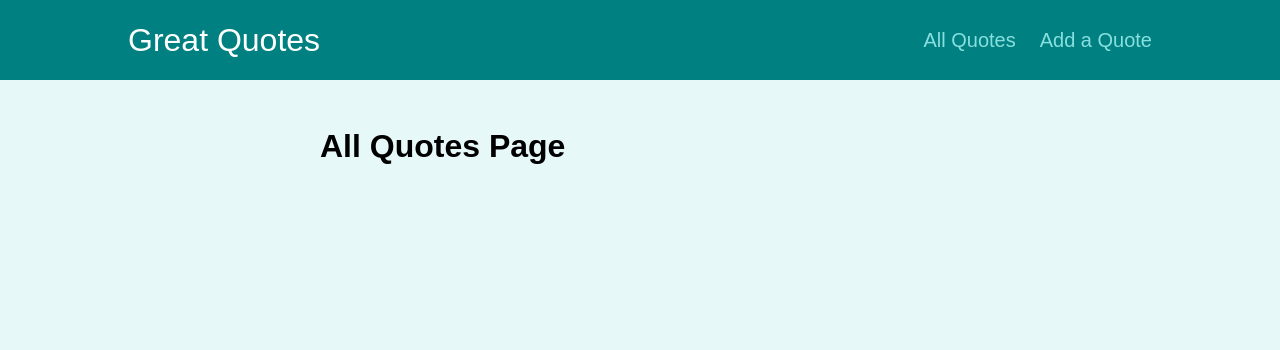
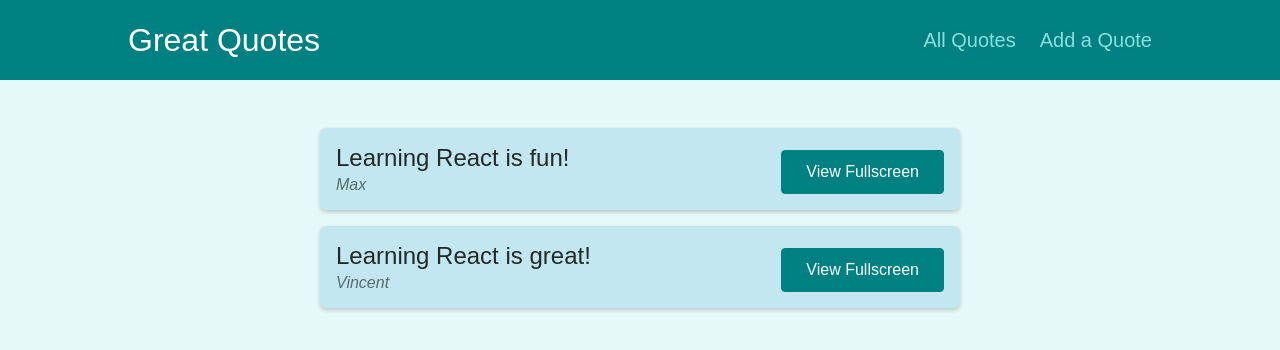
Before and after one commit to Vysint/React-Router-Project, a React (Create React App) app: page /quotes in a window 1280 px wide. Shown: the top 350 px of the page. Built offline with nearby package versions, Linux system fonts and the light colour scheme.

Commit message:
Added Dummy Data and more content

```diff
--- a/package.json
+++ b/package.json
@@ -6,6 +6,7 @@
     "@testing-library/jest-dom": "^5.11.6",
     "@testing-library/react": "^11.2.2",
     "@testing-library/user-event": "^12.5.0",
+    "jshint": "^2.13.5",
     "react": "^18.0.0",
     "react-dom": "^18.0.0",
     "react-router-dom": "^5.3.3",
--- a/src/components/quotes/QuoteForm.js
+++ b/src/components/quotes/QuoteForm.js
@@ -1,7 +1,7 @@
 import { useRef } from 'react';
 
-import Card from '../ui/Card';
-import LoadingSpinner from '../ui/LoadingSpinner';
+import Card from '../UI/Card';
+import LoadingSpinner from '../UI/LoadingSpinner';
 import classes from './QuoteForm.module.css';
 
 const QuoteForm = (props) => {
--- a/src/pages/AllQuotes.js
+++ b/src/pages/AllQuotes.js
@@ -1,5 +1,17 @@
+import { Fragment } from "react";
+import QuoteList from "../components/quotes/QuoteList";
+
+const DUMMY_QUOTES = [
+  { id: "q1", author: "Max", text: "Learning React is fun!" },
+  { id: "q2", author: "Vincent", text: "Learning React is great!" },
+];
+
 const AllQuotes = () => {
-  return <h1>All Quotes Page</h1>;
+  return (
+    <Fragment>
+      <QuoteList quotes = {DUMMY_QUOTES}/>
+    </Fragment>
+  );
 };
 
 export default AllQuotes;
--- a/src/pages/NewQuote.js
+++ b/src/pages/NewQuote.js
@@ -1,5 +1,10 @@
+import QuoteForm from "../components/quotes/QuoteForm";
+
 const NewQuote = () => {
-  return <h1>New Quote Page</h1>;
+  const addQuoteHandler = (quoteData) => {
+    console.log(quoteData);
+  };
+  return <QuoteForm onAddQuote = {addQuoteHandler}/>;
 };
 
 export default NewQuote;
```
Also changed, not shown: 1 other file (tests, documents, lock files or other folders).
